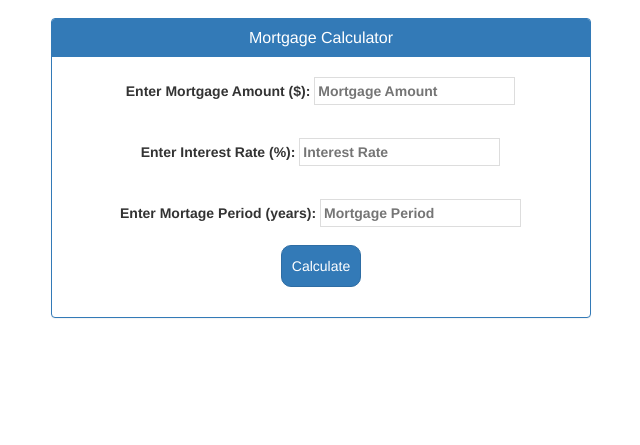
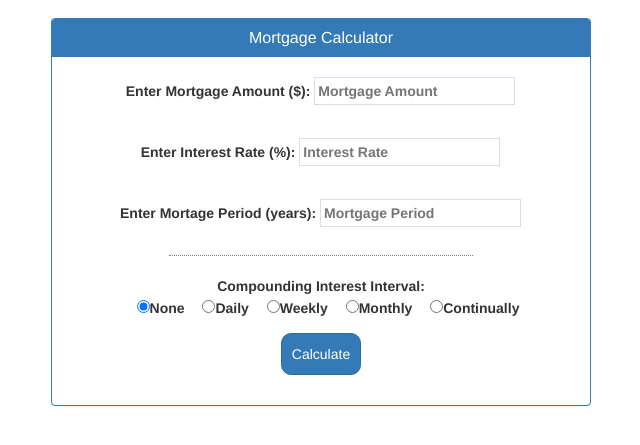
Before and after one commit to jeffward01/Mortgage-Calculator, a plain HTML site: page index.html in a window 1280 px wide. Shown: the part 155-600 px from the top of the page, without its empty margins (319-959 px from the left). Drawn offline with nearby package versions, Linux system fonts and the light colour scheme.

Commit message:
added interest interval HTML

```diff
--- a/css/main.css
+++ b/css/main.css
@@ -35,3 +35,17 @@ textarea:focus {
   -webkit-border-radius: 10px;
   margin-top: 10px;
 }
+
+/*Form Break div line*/
+
+#form-break {
+  margin: 0 auto;
+  width: 60%;
+  border-top: 1px dotted gray;
+}
+
+/*Radio Buttons Styling*/
+
+input[type=radio] {
+  margin-left: 1em;
+}
--- a/index.html
+++ b/index.html
@@ -48,23 +48,25 @@
                     <input type="text" class="inputField" id="mPeriod" placeholder="Mortgage Period" />
                   </label>
                 </fieldset>
-                <!--
-    <fieldset>
-      <label>Compounding Interest Interval:
-        <br>
-        <input type="radio" name="interestInterval" value="none" checked>None
-        <br>
-        <input type="radio" name="interestInterval" value="monthy">Monthly
-        <br>
-        <input type="radio" name="interestInterval" value="weekly">Weekly
-        <br>
-        <input type="radio" name="interestInterval" value="daily">Daily
-        <br>
-        <input type="radio" name="interestInterval" value="continually">Continually
-        <br>
-      </label>
-    </fieldset>
--->
+                <br>
+                <div id="form-break"></div>
+                <br>
+                <fieldset>
+                  <div class="form-inline">
+                    <div class="controls-row">
+
+                      <label>Compounding Interest Interval:
+                        <br>
+                        <input type="radio" name="interestInterval" id="radioNone" value="none" checked>None
+                        <input type="radio" name="interestInterval" id="radioDaily" value="daily">Daily
+                        <input type="radio" name="interestInterval" id="radioWeekly" value="weekly">Weekly
+                        <input type="radio" name="interestInterval" id="radioMonthly" value="monthy">Monthly
+                        <input type="radio" name="interestInterval" id="radioContinually" value="continually">Continually
+                      </label>
+                    </div>
+                  </div>
+                </fieldset>
+
                 <fieldset>
                   <button class="btn btn-primary" type="button" id="calculateBtn">Calculate</button>
                 </fieldset>
```
